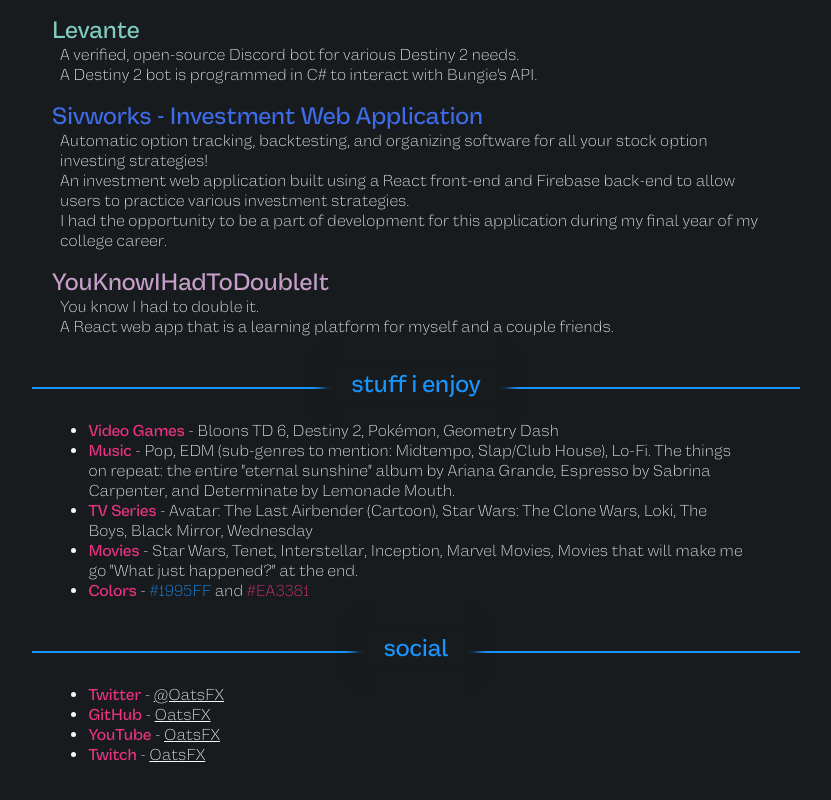
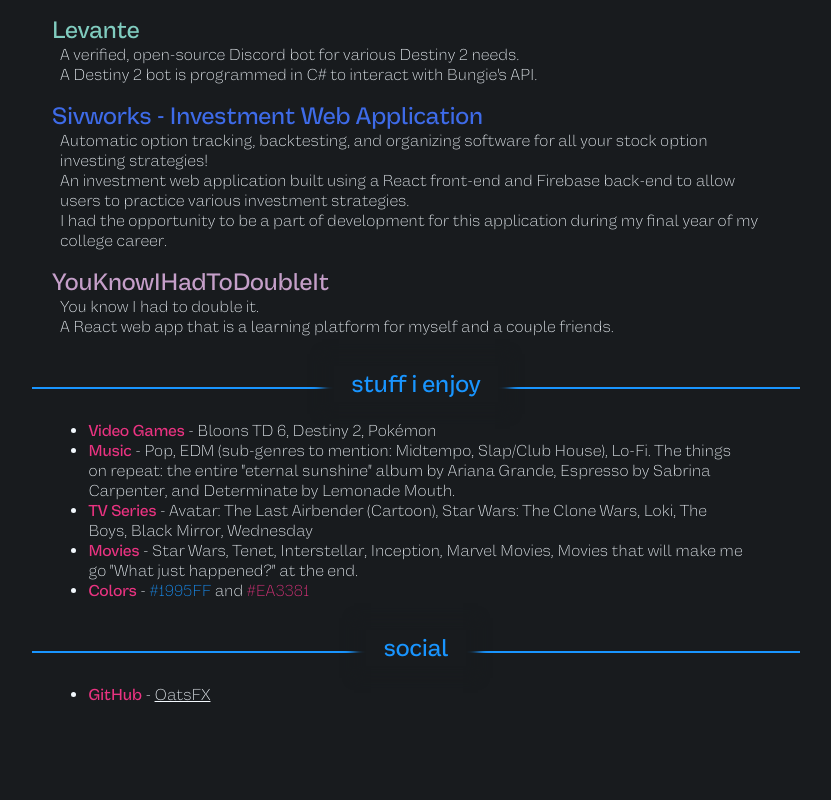
Before and after one commit to oatsfx/oatsfx.github.io, a React (Create React App) app: page /portfolio in a window 1280 px wide. Shown: the part 799-1599 px from the top of the page, without its empty margins (224-1055 px from the left). Built offline with nearby package versions, Linux system fonts and the light colour scheme.

Commit message:
remove: links and game

```diff
--- a/src/App.jsx
+++ b/src/App.jsx
@@ -188,8 +188,7 @@ const App = () => {
         <div className="content">
           <ul>
             <li>
-              <b>Video Games</b> - Bloons TD 6, Destiny 2, Pokémon, Geometry
-              Dash
+              <b>Video Games</b> - Bloons TD 6, Destiny 2, Pokémon
             </li>
             <li>
               <b>Music</b> - Pop, EDM (sub-genres to mention: Midtempo,
@@ -217,40 +216,10 @@ const App = () => {
         <div className="content">
           <ul>
             <li>
-              <b>Twitter</b> -{" "}
-              <a
-                className="small-a"
-                href="https://twitter.com/OatsFX"
-                target="_blank"
-              >
-                @OatsFX
-              </a>
-            </li>
-            <li>
               <b>GitHub</b> -{" "}
               <a
                 className="small-a"
                 href="https://github.com/OatsFX"
-                target="_blank"
-              >
-                OatsFX
-              </a>
-            </li>
-            <li>
-              <b>YouTube</b> -{" "}
-              <a
-                className="small-a"
-                href="https://youtube.com/@OatsFX"
-                target="_blank"
-              >
-                OatsFX
-              </a>
-            </li>
-            <li>
-              <b>Twitch</b> -{" "}
-              <a
-                className="small-a"
-                href="https://twitch.com/OatsFX"
                 target="_blank"
               >
                 OatsFX
```
